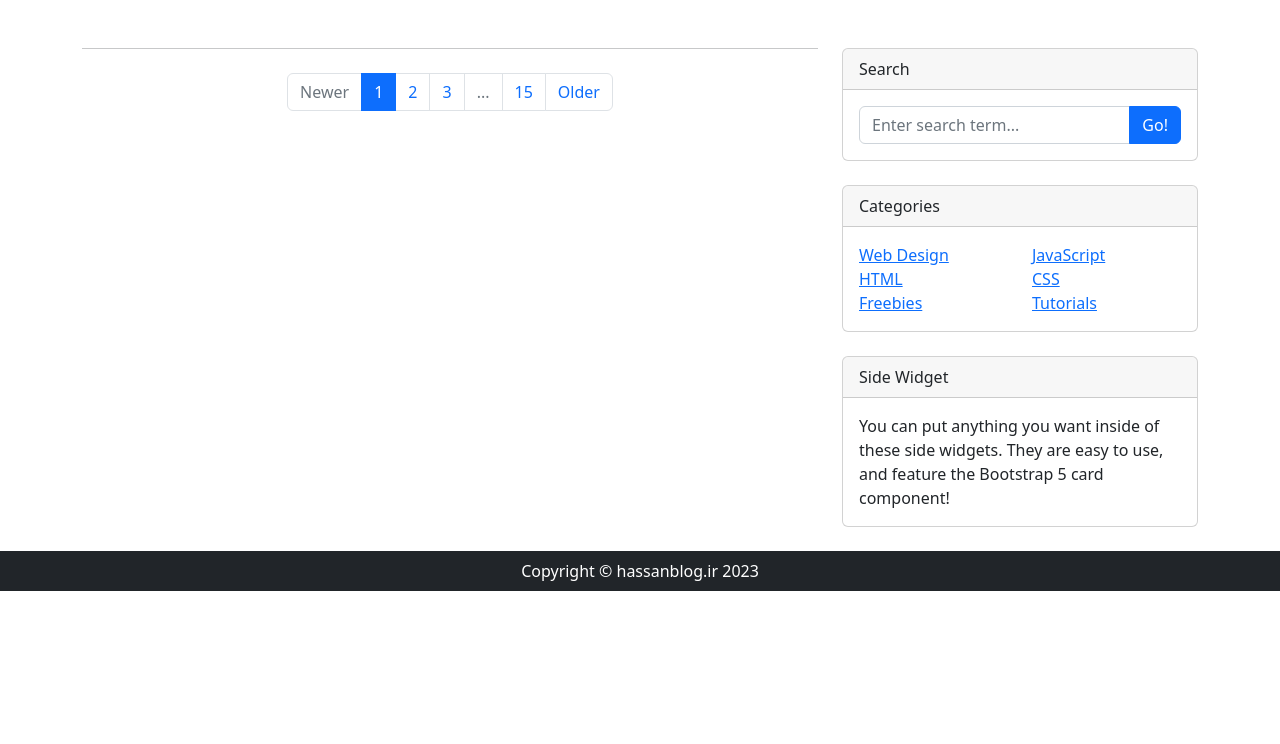
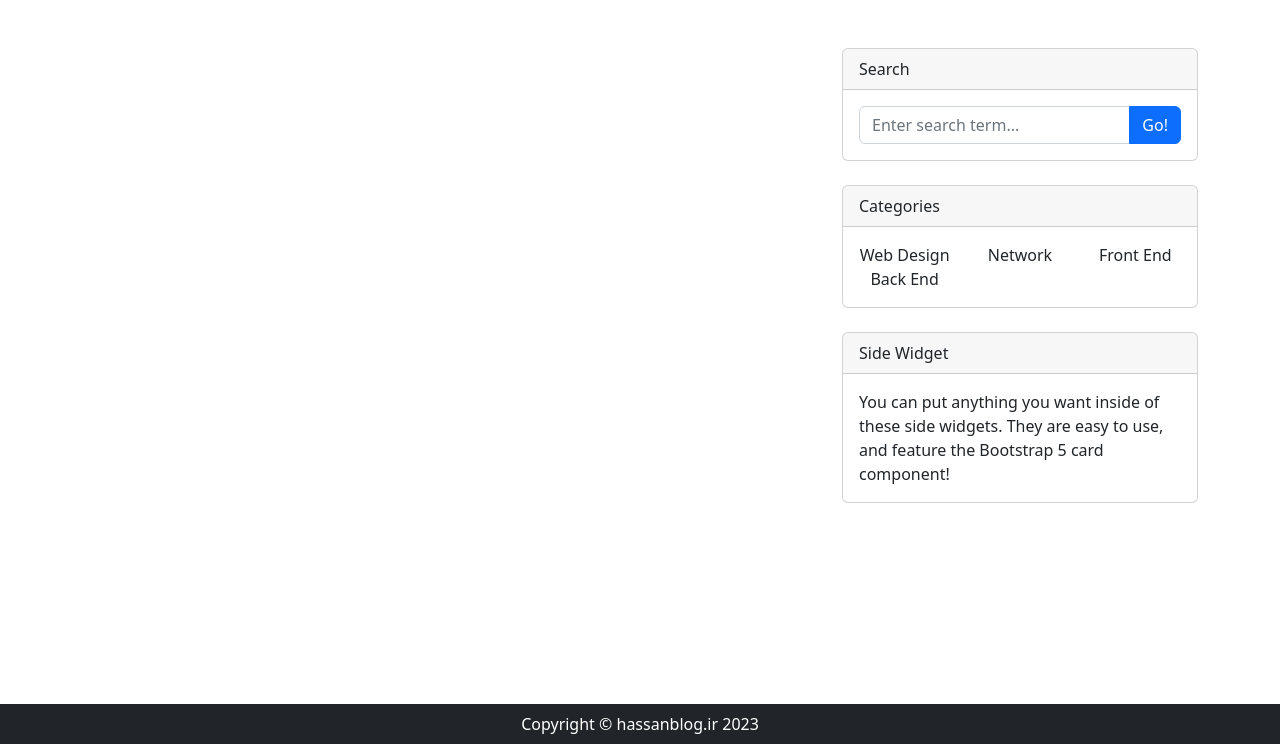
Before and after one commit to hasssan-hasssan/Blog, a Django app: template base/templates/list.html in a window 1280 px wide. Shown: the part 56-800 px from the top of the page. Run offline with Django 4.2, Linux system fonts and the light colour scheme; the template is opened without the code that fills it, so the values that code supplies are empty; some libraries are stand-ins or nearby versions.

Commit message:
Do somethings

```diff
--- a/base/templates/base.html
+++ b/base/templates/base.html
@@ -10,7 +10,7 @@
         <!-- Core theme CSS (includes Bootstrap)-->
         <link href="{% static 'css/styles.css' %}" rel="stylesheet" />
     </head>
-    <body>
+    <body >
         <!-- Responsive navbar-->
         <nav class="navbar navbar-expand-lg navbar-dark bg-dark">
             <div class="container">
@@ -21,7 +21,7 @@
                         <li class="nav-item"><a class="nav-link" href="#">Home</a></li>
                         <li class="nav-item"><a class="nav-link" href="#!">About</a></li>
                         <li class="nav-item"><a class="nav-link" href="#!">Contact</a></li>
-                        <li class="nav-item"><a class="nav-link active" aria-current="page" href="#">Blog</a></li>
+                        <li class="nav-item"><a class="nav-link active" aria-current="page" href={% url 'post_list' %}>Blog</a></li>
                     </ul>
                 </div>
             </div>
@@ -50,22 +50,24 @@
             <div class="card mb-4">
                 <div class="card-header">Categories</div>
                 <div class="card-body">
-                    <div class="row">
-                        <div class="col-sm-6">
-                            <ul class="list-unstyled mb-0">
-                                <li><a href="#!">Web Design</a></li>
-                                <li><a href="#!">HTML</a></li>
-                                <li><a href="#!">Freebies</a></li>
-                            </ul>
+
+                    <ul class='list-unstyled mb-0'>
+                        <div class="row">
+                            <div class='col-sm-4 text-center'>
+                                <li>Web Design</li>
+                            </div>
+                            <div class='col-sm-4 text-center'>
+                                <li>Network</li>
+                            </div>
+                            <div class='col-sm-4 text-center'>
+                                <li>Front End</li>
+                            </div>
+                            <div class='col-sm-4 text-center'>
+                                <li>Back End</li>
+                            </div>
                         </div>
-                        <div class="col-sm-6">
-                            <ul class="list-unstyled mb-0">
-                                <li><a href="#!">JavaScript</a></li>
-                                <li><a href="#!">CSS</a></li>
-                                <li><a href="#!">Tutorials</a></li>
-                            </ul>
-                        </div>
-                    </div>
+                    </ul>
+
                 </div>
             </div>
             <!-- Side widget-->
@@ -79,7 +81,7 @@
 
 
         <!-- Footer-->
-        <footer class=" py-2 bg-dark">
+        <footer class=" py-2 bg-dark fixed-bottom ">
             <div class="container"><p class="m-0 text-center text-white">Copyright &copy; hassanblog.ir 2023</p></div>
         </footer>
         <!-- Bootstrap core JS-->
--- a/base/templates/detail.html
+++ b/base/templates/detail.html
@@ -29,7 +29,7 @@
             <div class="card-body">
                 <!-- Comment form-->
                 {% if not user.is_authenticated %}
-                    <h1>Please login to leave comment! </h1>
+                    <h1 class='text-center fw-bold p-5 text-danger'>Please login to leave comment! </h1>
                 {% else %}
                     <form class="mb-4"><textarea class="form-control" rows="3" placeholder="Join the discussion and leave a comment!"></textarea></form>
                 {% endif %}
--- a/base/templates/list.html
+++ b/base/templates/list.html
@@ -34,19 +34,7 @@
                 </div>
             {% endfor %}
         </div>
-        <!-- Pagination-->
-        <nav aria-label="Pagination">
-            <hr class="my-0" />
-            <ul class="pagination justify-content-center my-4">
-                <li class="page-item disabled"><a class="page-link" href="#" tabindex="-1" aria-disabled="true">Newer</a></li>
-                <li class="page-item active" aria-current="page"><a class="page-link" href="#!">1</a></li>
-                <li class="page-item"><a class="page-link" href="#!">2</a></li>
-                <li class="page-item"><a class="page-link" href="#!">3</a></li>
-                <li class="page-item disabled"><a class="page-link" href="#!">...</a></li>
-                <li class="page-item"><a class="page-link" href="#!">15</a></li>
-                <li class="page-item"><a class="page-link" href="#!">Older</a></li>
-            </ul>
-        </nav>
+
     </div>
 
 
```
Also changed, not shown: other parts of base/templates/list.html (+2 -2 lines), base/templates/pagination.html (added, +13 -0 lines), db.sqlite3.
